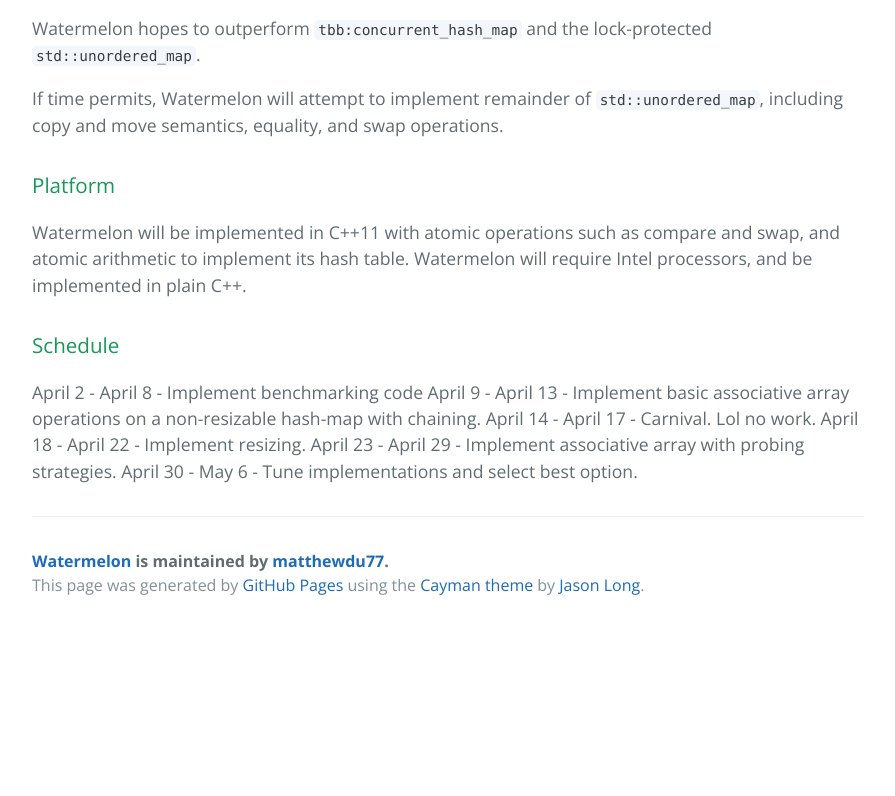
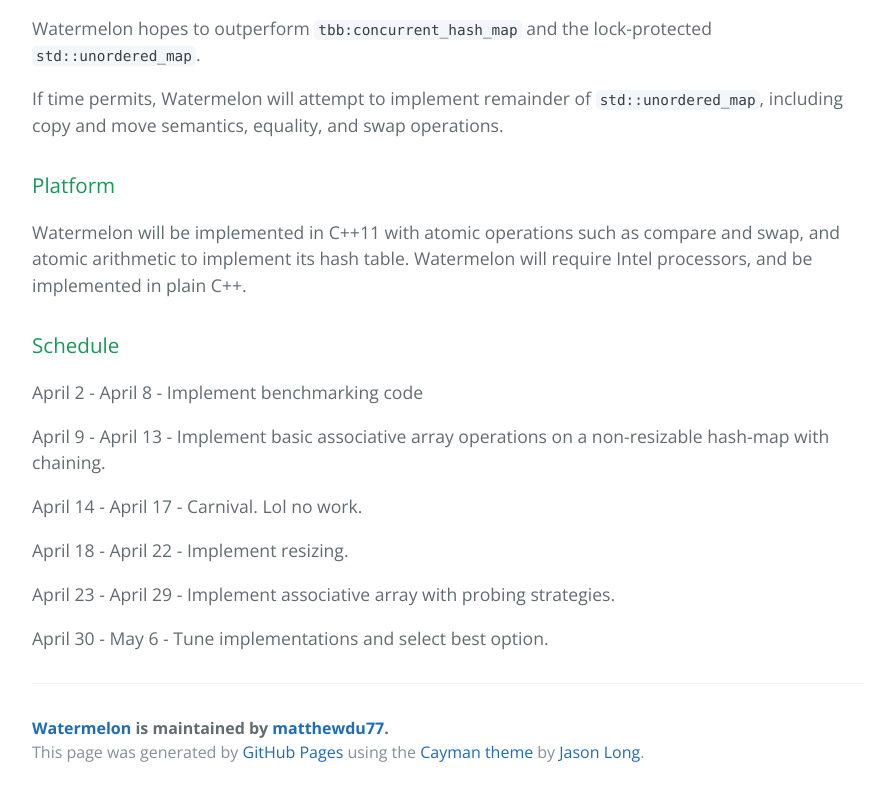
Before and after one commit to matthewdu77/watermelon, a plain HTML site: page index.html in a window 1280 px wide. Shown: the part 1484-2280 px from the top of the page, without its empty margins (192-1087 px from the left). Before the commit the page ends 2113 px from the top, so only its background shows below. Drawn offline with nearby package versions, Linux system fonts and the light colour scheme.

```diff
--- a/index.html
+++ b/index.html
@@ -60,12 +60,17 @@
 <h3>
 <a id="schedule" class="anchor" href="#schedule" aria-hidden="true"><span aria-hidden="true" class="octicon octicon-link"></span></a>Schedule</h3>
 
-<p>April 2 - April 8 - Implement benchmarking code
-April 9 - April 13 - Implement basic associative array operations on a non-resizable hash-map with chaining.
-April 14 - April 17 - Carnival. Lol no work.
-April 18 - April 22 - Implement resizing.
-April 23 - April 29 - Implement associative array with probing strategies.
-April 30 - May 6 - Tune implementations and select best option.</p>
+<p>April 2 - April 8 - Implement benchmarking code</p>
+
+<p>April 9 - April 13 - Implement basic associative array operations on a non-resizable hash-map with chaining.</p>
+
+<p>April 14 - April 17 - Carnival. Lol no work.</p>
+
+<p>April 18 - April 22 - Implement resizing.</p>
+
+<p>April 23 - April 29 - Implement associative array with probing strategies.</p>
+
+<p>April 30 - May 6 - Tune implementations and select best option.</p>
 
       <footer class="site-footer">
         <span class="site-footer-owner"><a href="https://github.com/matthewdu77/watermelon">Watermelon</a> is maintained by <a href="https://github.com/matthewdu77">matthewdu77</a>.</span>
```
Also changed, not shown: params.json (+1 -1 lines).
